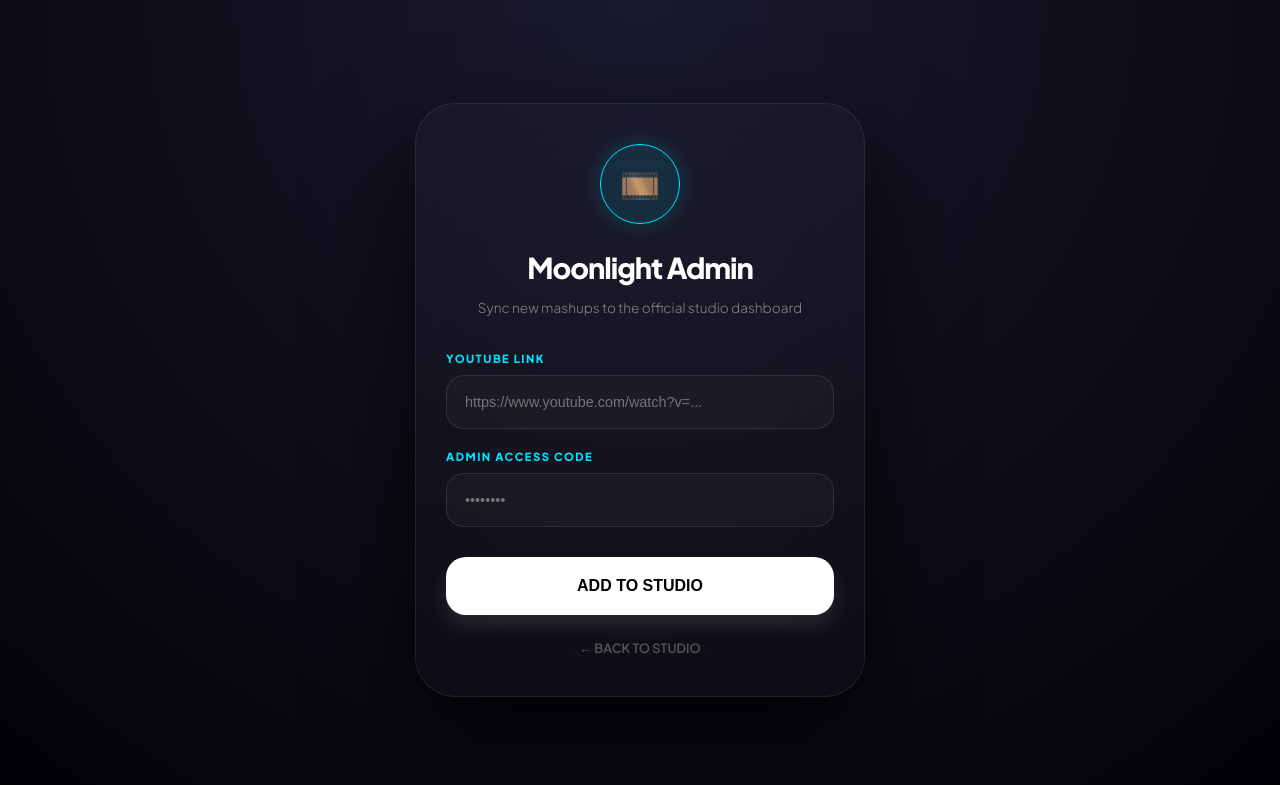
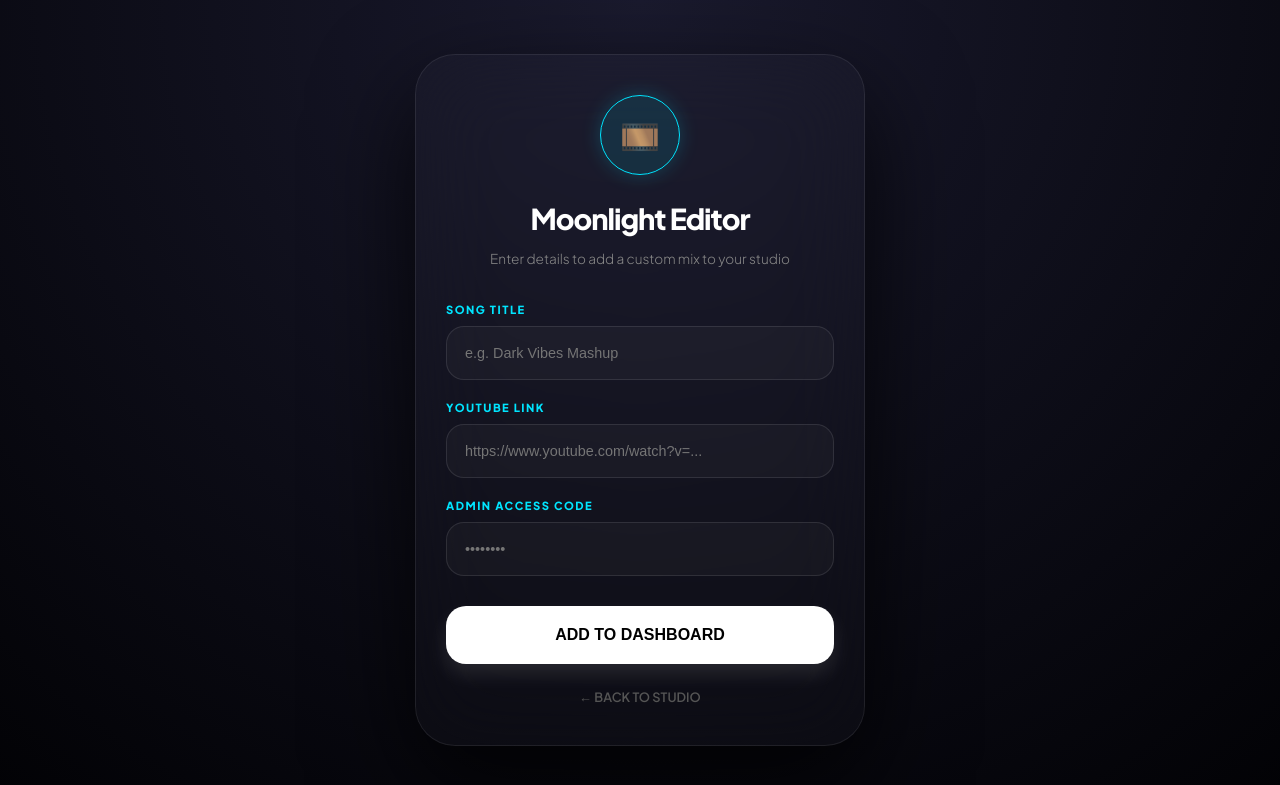
Before and after one commit to crazyinsan03-web/moonlight-studio, a Flask app: page /upload in a window 1280 px wide. Shown: the top 785 px of the page. Run offline with Flask 3, Linux system fonts and the light colour scheme.

Commit message:
Update upload.html

```diff
--- a/templates/upload.html
+++ b/templates/upload.html
@@ -73,10 +73,16 @@
 
     <div class="upload-card">
         <div class="icon-circle">🎞️</div>
-        <h2>Moonlight Admin</h2>
-        <p>Sync new mashups to the official studio dashboard</p>
+        <h2>Moonlight Editor</h2>
+        <p>Enter details to add a custom mix to your studio</p>
 
         <form id="uploadForm" method="POST" onsubmit="return showStatus()">
+
+            <div class="input-group">
+                <label>Song Title</label>
+                <input type="text" name="custom_title" placeholder="e.g. Dark Vibes Mashup" required>
+            </div>
+
             <div class="input-group">
                 <label>YouTube Link</label>
                 <input type="text" name="youtube_link" placeholder="https://www.youtube.com/watch?v=..." required>
@@ -88,7 +94,7 @@
                        style="width: 100%; background: var(--glass); border: 1px solid rgba(255,255,255,0.1); padding: 18px; border-radius: 18px; color: white; outline: none;">
             </div>
 
-            <button type="submit" class="submit-btn" id="subBtn">Add to Studio</button>
+            <button type="submit" class="submit-btn" id="subBtn">Add to Dashboard</button>
 
             <div id="status">AUTHORIZING & SYNCING...</div>
         </form>
```
